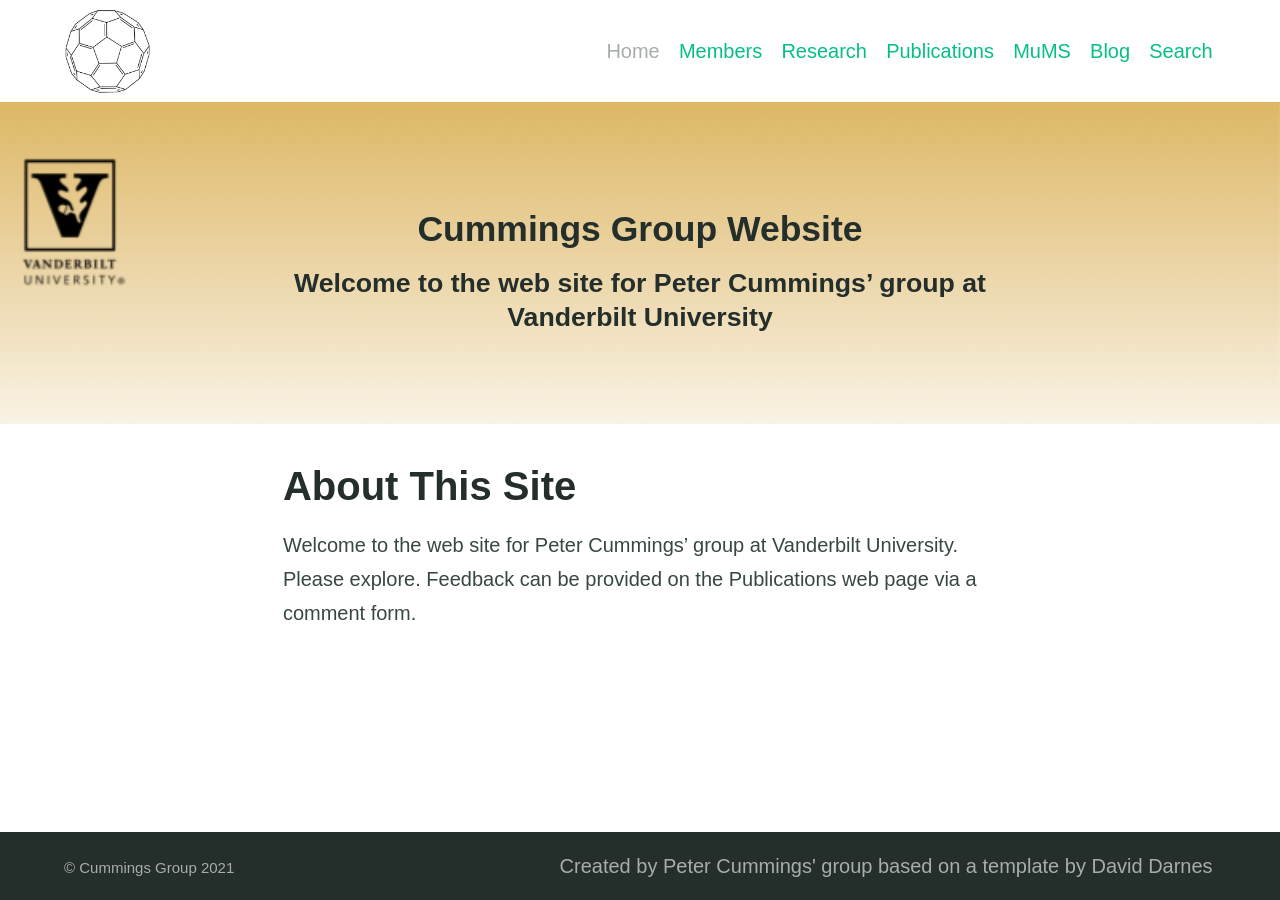
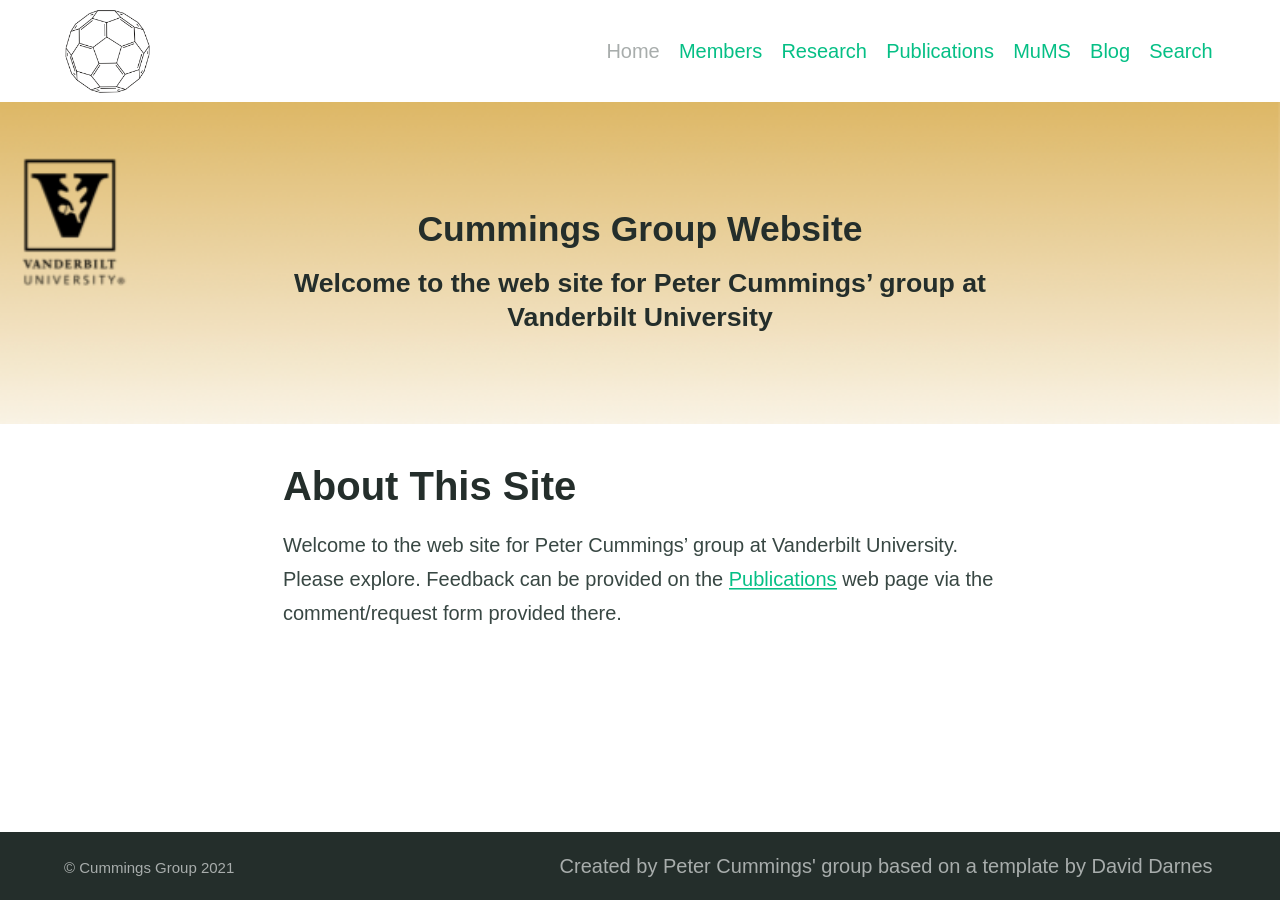
Before and after one commit to ptc2ug/ptc2ug.github.io, a Jekyll site: the page built from index.md, in a window 1280 px wide. Built offline with Jekyll 4.4.1, drawn with Linux system fonts in a browser that asks for light colours.

Commit message:
Update index.md

```diff
--- a/index.md
+++ b/index.md
@@ -7,4 +7,4 @@ feature_image: "/assets/default_image1.png"
 excerpt: "Welcome to the web site for Peter Cummings' group at Vanderbilt University"
 ---
 
-Welcome to the web site for Peter Cummings' group at Vanderbilt University. Please explore. Feedback can be provided on the Publications web page via a comment form.
+Welcome to the web site for Peter Cummings' group at Vanderbilt University. Please explore. Feedback can be provided on the [Publications](https://petercummings.org/Publications "Publications") web page via the comment/request form provided there.
```
